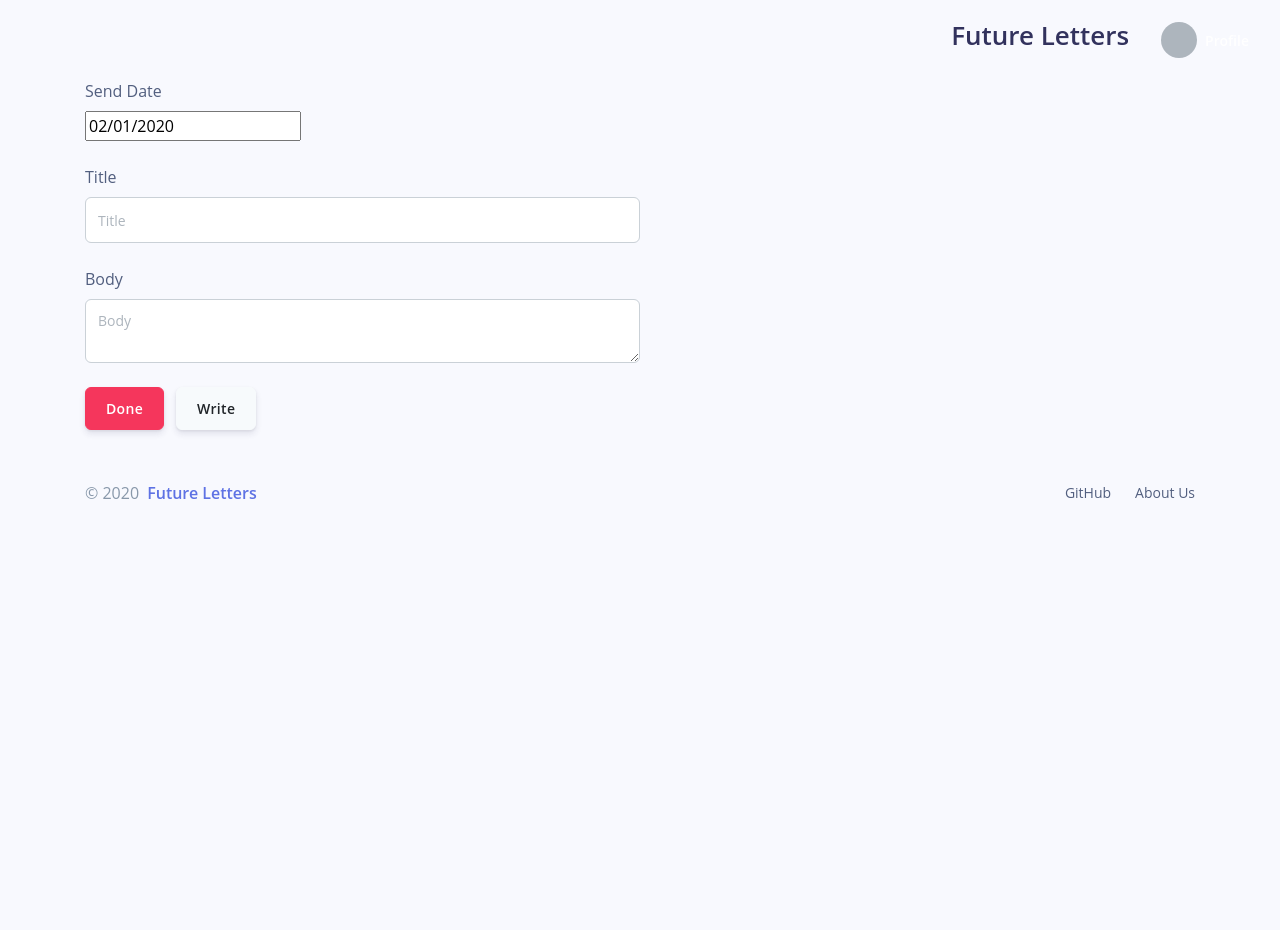
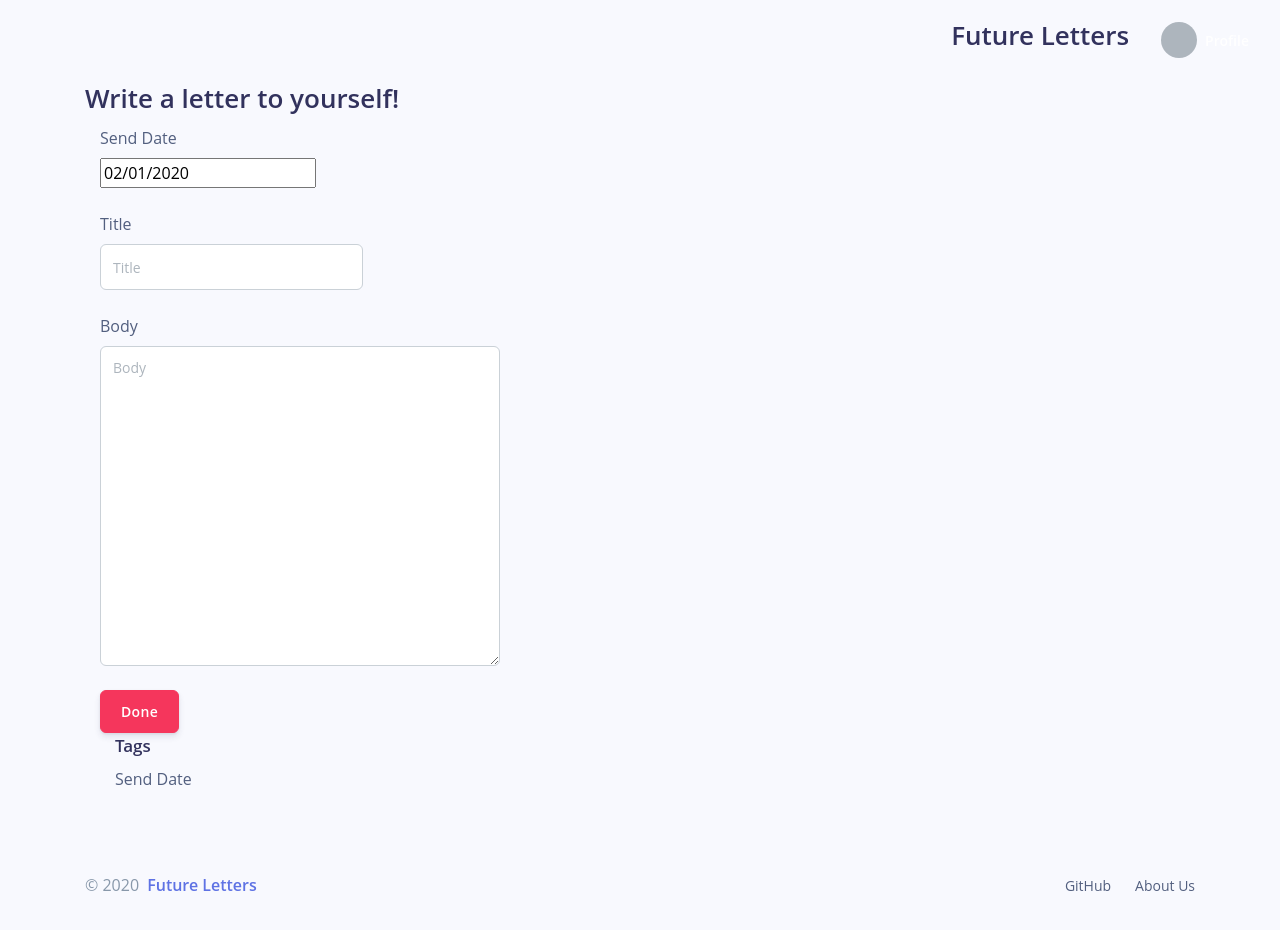
Before and after one commit to liu-caro/future-letters-frontend, a React (Create React App) app: page /write in a window 1280 px wide. Shown: the top 930 px of the page. Before the commit the page ends 800 px from the top, so only its background shows below. Built offline with nearby package versions, Linux system fonts and the light colour scheme; no server answers.

Commit message:
styling and write pages

```diff
--- a/public/index.html
+++ b/public/index.html
@@ -7,7 +7,7 @@
     <meta name="theme-color" content="#000000" />
     <meta
       name="description"
-      content="Future Letters from people like you - TechTogether 2020"
+      content="Future Write from people like you - TechTogether 2020"
     />
     <link rel="apple-touch-icon" href="%PUBLIC_URL%/logo192.png" />
     <!--
@@ -24,7 +24,7 @@
       work correctly both with client-side routing and a non-root public URL.
       Learn how to configure a non-root public URL by running `npm run build`.
     -->
-    <title>Future Letters</title>
+    <title>Future Write</title>
   </head>
   <body>
     <noscript>You need to enable JavaScript to run this app.</noscript>
--- a/src/App.js
+++ b/src/App.js
@@ -3,6 +3,7 @@ import './App.css';
 import AdminNavbar from "./components/AdminNavbar";
 import Header from "./components/Header";
 import AuthFooter from "./components/AuthFooter";
+import Write from "./components/write";
 import Letters from "./components/letters";
 import LandingPage from "./components/landingpage";
 import Login from "./components/login";
@@ -18,7 +19,8 @@ class App extends React.Component {
             <BrowserRouter>
                 <AdminNavbar/>
                 <Switch>
-                    <Route exact path="/write" component={Letters}></Route>
+                    <Route exact path="/my-letters" component={Letters}></Route>
+                    <Route exact path="/write" component={Write}></Route>
                     <Route exact path='/' component={LandingPage}></Route>
                     <Route exact path='/login' component={Login}></Route>
                     <Route exact path='/register' component={Register}></Route>
--- a/src/components/letters.js
+++ b/src/components/letters.js
@@ -1,75 +1,36 @@
-import React from 'react';
-import {Container, Form, Button} from 'react-bootstrap';
+import React from "react";
 import '../css/general.css';
-import Tags from "./tags";
-import DatePicker from "react-datepicker";
-import firebase from "../firebase";
+import {Card, ListGroup, ListGroupItem} from 'react-bootstrap';
 
 class Letters extends React.Component {
     constructor(props) {
         super(props);
         this.state = {
-            header: null,
-            body: null,
-            replyLetters: [],
-            tags: null,
-            timeCreated: null,
-            timeDelivered: new Date(),
-            done: false
-        };
+            letters: [],
+            replyLetters: []
+        }
     }
 
-    handleChange = (event) => {
-        this.setState({[event.target.name]: event.target.value});
-    };
-
-    handleDate = date => {
-        this.setState({
-            startDate: date
-        });
-    };
-
-    handleSubmit = (event) => {
-        event.preventDefault();
-        const {header, body, timeCreated, timeDelivered,} = this.state;
-        // connect with backend
-    };
-
     render() {
-        const {header, body, timeCreated, timeDelivered} = this.state;
         return (
-            <Container>
-                <Form className="form" onSubmit={this.handleSubmit}>
-                    <Form.Group controlId="letterDate">
-                        <Form.Label>Send Date</Form.Label>
-                        <DatePicker selected={timeDelivered} onChange={this.handleDate}/>
-                    </Form.Group>
-                    <Form.Group controlId="letterHeader">
-                        <Form.Label>Title</Form.Label>
-                        <Form.Control type="title" placeholder="Title"
-                                      value={header} onChange={this.handleChange}/>
-                    </Form.Group>
-                    <Form.Group controlId="letterBody">
-                        <Form.Label>Body</Form.Label>
-                        <Form.Control as="textarea" type="body" placeholder="Body"
-                                      value={body} onChange={this.handleChange}/>
-                    </Form.Group>
-                    <Button variant="danger" onClick={() => {
-                        // connect to back end and run the algorithms
-                        this.state.done = true;
-                        console.log(this.state.done);
-                    }
-                    }>
-                        Done
-                    </Button>
-
-                    {this.state.done && <Tags/>}
-
-                    <Button variant="secondary" type="submit">
-                        Write
-                    </Button>
-                </Form>
-            </Container>
+            <Card className="letter-card">
+                <Card.Body>
+                    <Card.Title>Card Title</Card.Title>
+                    <Card.Text>
+                        Some quick example text to build on the card title and make up the bulk of
+                        the card's content.
+                    </Card.Text>
+                </Card.Body>
+                <ListGroup className="list-group-flush">
+                    <ListGroupItem>Cras justo odio</ListGroupItem>
+                    <ListGroupItem>Dapibus ac facilisis in</ListGroupItem>
+                    <ListGroupItem>Vestibulum at eros</ListGroupItem>
+                </ListGroup>
+                <Card.Body>
+                    <Card.Link href="#">Card Link</Card.Link>
+                    <Card.Link href="#">Another Link</Card.Link>
+                </Card.Body>
+            </Card>
         );
     }
 }
--- a/src/components/login.js
+++ b/src/components/login.js
@@ -35,6 +35,7 @@ class Login extends React.Component {
         const {email, password} = this.state;
         return (
             <Container>
+                <h1>Login</h1>
                 <Form className="form" onSubmit={this.handleSubmit}>
                     <Form.Group controlId="formBasicEmail">
                         <Form.Label>Email Address</Form.Label>
--- a/src/components/register.js
+++ b/src/components/register.js
@@ -40,6 +40,7 @@ class Register extends React.Component {
         const {email, password, passwordConfirmation} = this.state;
         return (
             <Container>
+                <h1>Register</h1>
                 <Form className="form" onSubmit={this.handleSubmit}>
                     <Form.Group controlId="formBasicEmail">
                         <Form.Label>Email Address</Form.Label>
--- a/src/components/tags.js
+++ b/src/components/tags.js
@@ -2,20 +2,32 @@ import React from 'react';
 import {Container, Form, Button} from 'react-bootstrap';
 import '../css/general.css';
 import firebase from "../firebase";
+import DatePicker from "react-datepicker";
 
 class Tags extends React.Component {
     constructor(props) {
         super(props);
         this.state = {
+            header: null,
+            body: null,
+            timeDelivered: null,
+            timeCreated: null,
             tags: []
         };
+    }
 
-
-    }
+    // TODO: add connector from backend endpoints
 
     render() {
         return (
-            <h1>This is supposed to show with tag options</h1>
+            <Container>
+                <h3>Tags</h3>
+                <Form className="form" onSubmit={this.handleSubmit}>
+                    <Form.Group controlId="letterDate">
+                        <Form.Label>Send Date</Form.Label>
+                    </Form.Group>
+                </Form>
+            </Container>
         );
     }
 
--- /dev/null
+++ b/src/components/write.js
@@ -0,0 +1,75 @@
+import React from 'react';
+import {Container, Form, Button, Col} from 'react-bootstrap';
+import '../css/general.css';
+import Tags from "./tags";
+import DatePicker from "react-datepicker";
+
+class Write extends React.Component {
+    constructor(props) {
+        super(props);
+        this.state = {
+            header: null,
+            body: null,
+            timeDelivered: new Date()
+        };
+    }
+
+    handleChange = (event) => {
+        this.setState({[event.target.name]: event.target.value});
+    };
+
+    handleDate = date => {
+        this.setState({
+            startDate: date
+        });
+    };
+
+    handleSubmit = (event) => {
+        event.preventDefault();
+        const {header, body} = this.state;
+
+        // connect with backend
+    };
+
+    render() {
+        const {header, body, timeDelivered} = this.state;
+        return (
+            <Container>
+                <h1>Write a letter to yourself!</h1>
+                <Col lg="6">
+                    <Form className="form" onSubmit={this.handleSubmit}>
+                        <Form.Group controlId="letterDate">
+                            <Form.Label>Send Date</Form.Label>
+                            <DatePicker selected={timeDelivered} onChange={this.handleDate}/>
+                        </Form.Group>
+                        <Form.Group controlId="letterHeader">
+                            <Form.Label>Title</Form.Label>
+                            <Form.Control type="title" placeholder="Title"
+                                          value={header} onChange={this.handleChange}/>
+                        </Form.Group>
+                        <Form.Group controlId="letterBody">
+                            <Form.Label>Body</Form.Label>
+                            <Form.Control className="letter-body" as="textarea" type="body" placeholder="Body"
+                                          value={body} onChange={this.handleChange}/>
+                        </Form.Group>
+                        <Button variant="danger" onClick={() => {
+                        }
+                        }>
+                            Done
+                        </Button>
+                    </Form>
+                </Col>
+                <Col lg="6">
+                    <Form>
+                        <Tags header={this.state.header}
+                              body={this.state.body}
+                              timeDelivered={this.state.timeDelivered}
+                              timeCreated={new Date().toLocaleString()}/>
+                    </Form>
+                </Col>
+            </Container>
+        );
+    }
+}
+
+export default Write;
--- a/src/css/general.css
+++ b/src/css/general.css
@@ -5,3 +5,13 @@
 title {
     font-size: 300pt;
 }
+
+.card-letter {
+    width: 50rem;
+    text-align: center;
+}
+
+.letter-body {
+    min-height: 20rem;
+    min-width: 25rem;
+}
```
